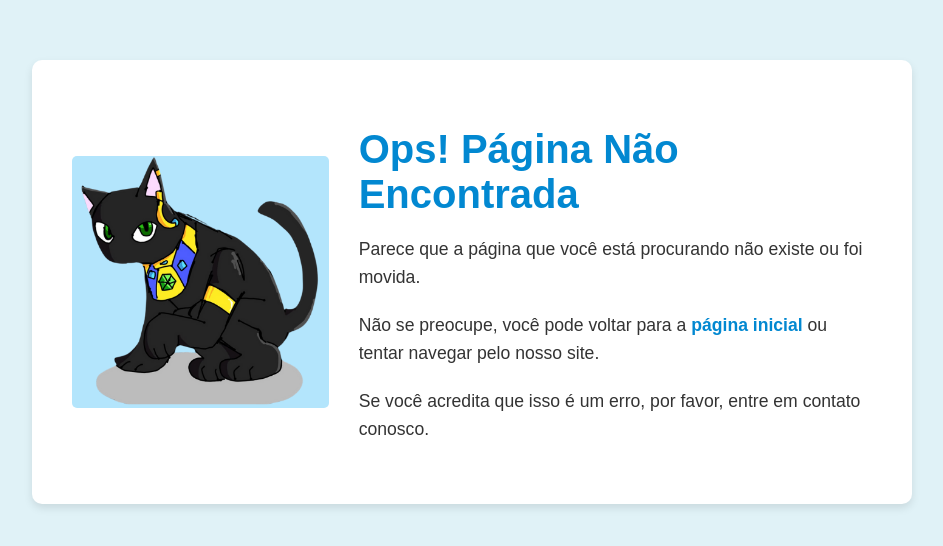
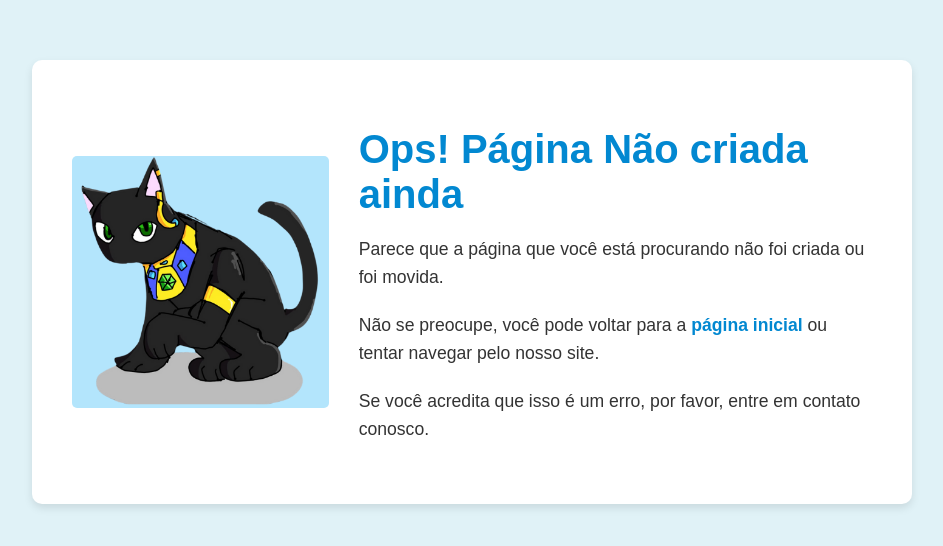
Before and after one commit to EgipciosFsd/Pagina-not-encontrada_egipcios, a plain HTML site: page index.html in a window 1280 px wide. Shown: the part 118-664 px from the top of the page, without its empty margins (168-1111 px from the left). Drawn offline with Linux system fonts and the light colour scheme.

Commit message:
Update index.html

```diff
--- a/index.html
+++ b/index.html
@@ -75,8 +75,8 @@
             <img src="log.png" alt="Página não encontrada">
         </div>
         <div class="text-container">
-            <h1>Ops! Página Não Encontrada</h1>
-            <p>Parece que a página que você está procurando não existe ou foi movida.</p>
+            <h1>Ops! Página Não criada ainda</h1>
+            <p>Parece que a página que você está procurando não foi criada ou foi movida.</p>
             <p>Não se preocupe, você pode voltar para a <a href="/">página inicial</a> ou tentar navegar pelo nosso site.</p>
             <p>Se você acredita que isso é um erro, por favor, entre em contato conosco.</p>
         </div>
```
